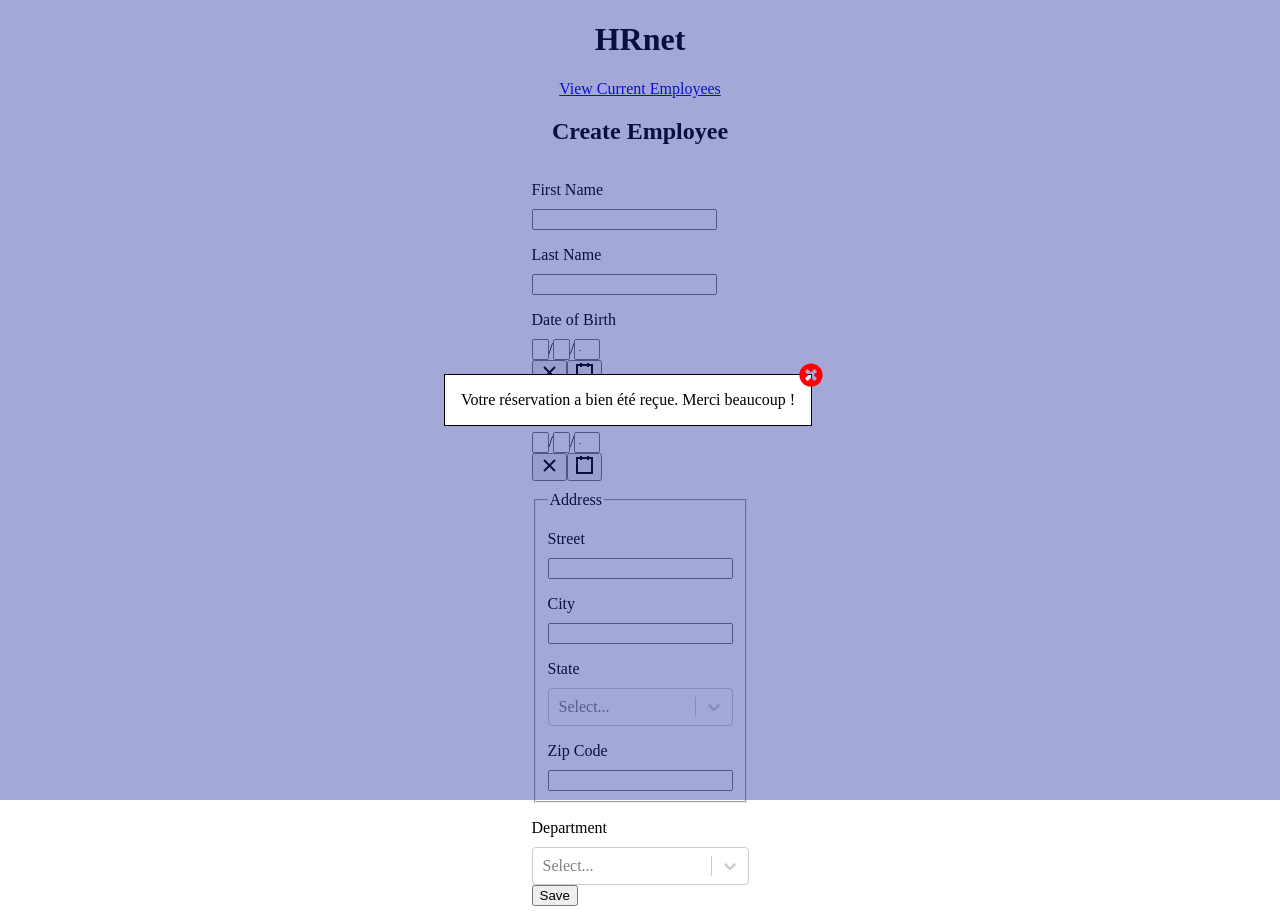
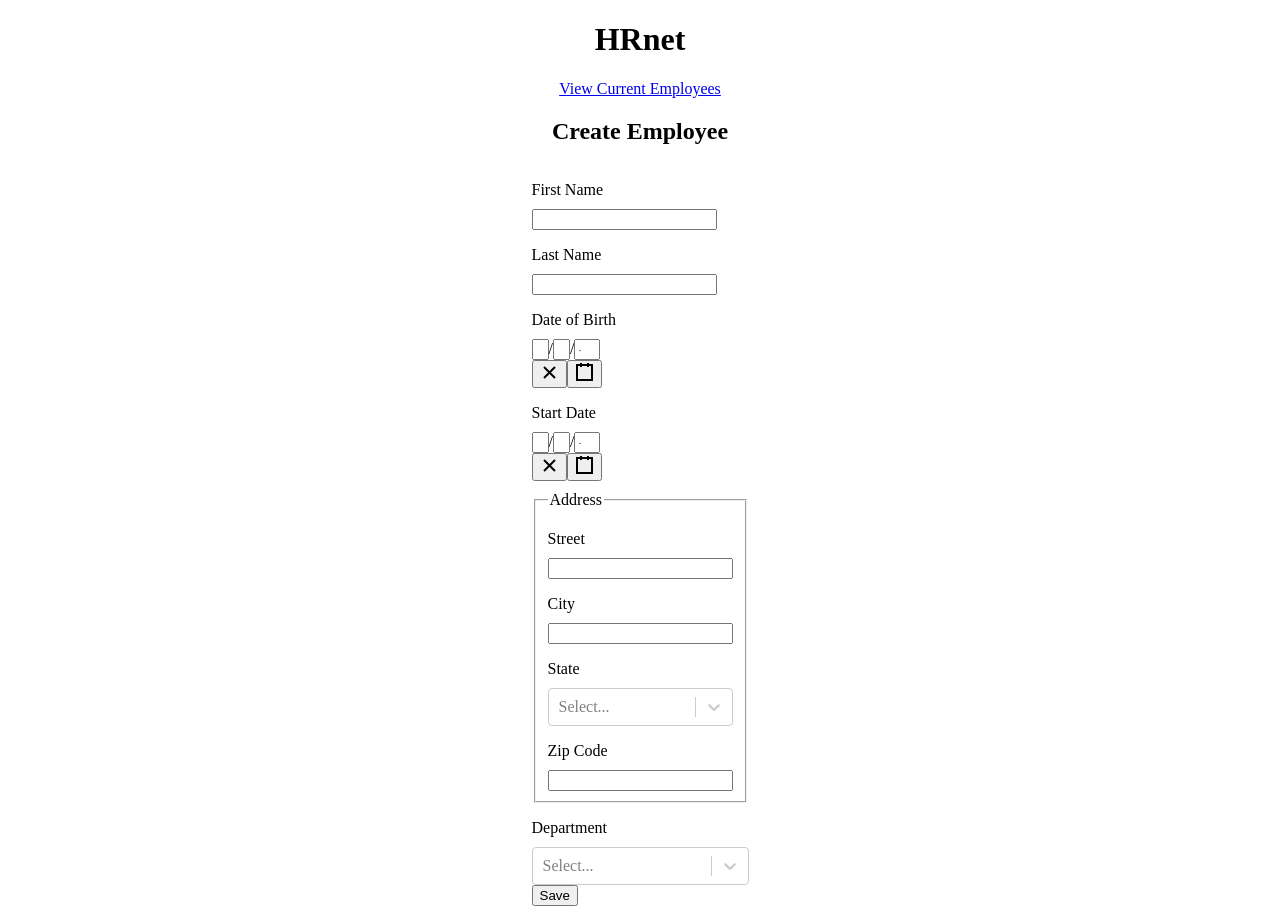
Before and after one commit to Orkham/NicolasChatelais_14_25112021, a React (Create React App) app: page / in a window 1280 px wide. Built offline with nearby package versions, Linux system fonts and the light colour scheme.

Commit message:
validation formulaire

```diff
--- a/src/components/Modal.js
+++ b/src/components/Modal.js
@@ -13,7 +13,7 @@ export default function ModalComponent() {
     width: 100%;
     overflow: auto;
     background-color: rgba(26, 39, 156, 0.4);
-    display: flex;
+    display: none;
     justify-content: center;
     align-items: center;
     p {
@@ -41,7 +41,7 @@ export default function ModalComponent() {
       <FontAwesomeIcon
         icon={faTimesCircle}
         id="closeIcon"
-        onClick={() => {
+        onClick={(e) => {
           console.log('fermeture')
         }}
       />
--- a/src/pages/addEmployee.js
+++ b/src/pages/addEmployee.js
@@ -9,6 +9,7 @@ import { departementsOptions } from '../assets/SelectOptions/departmentsList'
 import { useDispatch } from 'react-redux'
 import { store } from '../App'
 import ModalComponent from '../components/Modal'
+import { checkForm, getLastDatas } from '../services/formVallidation'
 
 const StyledForm = styled.div`
   h1 {
@@ -67,8 +68,12 @@ export function AddEmployee() {
 
   const handleSubmit = (e) => {
     e.preventDefault()
-    dispatch({ type: 'SAVE_DATA', payload: formData })
-    console.log(store.getState())
+    //const datas = getLastDatas(formData)
+    const isDatasChecked = checkForm(formData)
+    if (isDatasChecked === undefined) {
+      console.log('employé créé')
+      dispatch({ type: 'SAVE_DATA', payload: formData })
+    }
   }
 
   return (
@@ -180,7 +185,7 @@ export function AddEmployee() {
         </form>
       </div>
 
-      <ModalComponent />
+      {/* <ModalComponent /> */}
     </StyledForm>
   )
 }
--- /dev/null
+++ b/src/services/formVallidation.js
@@ -0,0 +1,23 @@
+/**
+ *
+ * @param {store} store
+ * @returns l'index du dernier employé enregistré
+ */
+export function getLastDatas(formData) {
+  console.log(formData)
+}
+
+/**
+ *
+ * @param {object} datas : données du formulaire à valider
+ * @returns false si une des données est manquante
+ */
+export function checkForm(datas) {
+  console.log(datas)
+  for (const prop in datas) {
+    if (!datas[prop]) {
+      console.log('erreur')
+      return false
+    }
+  }
+}
```
